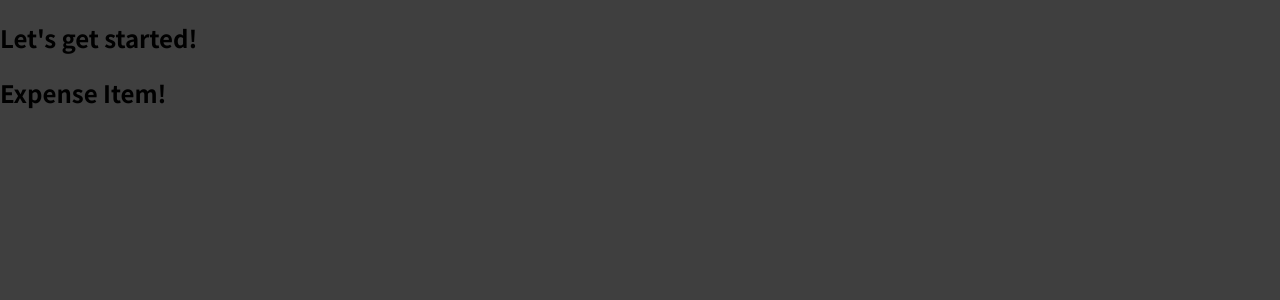
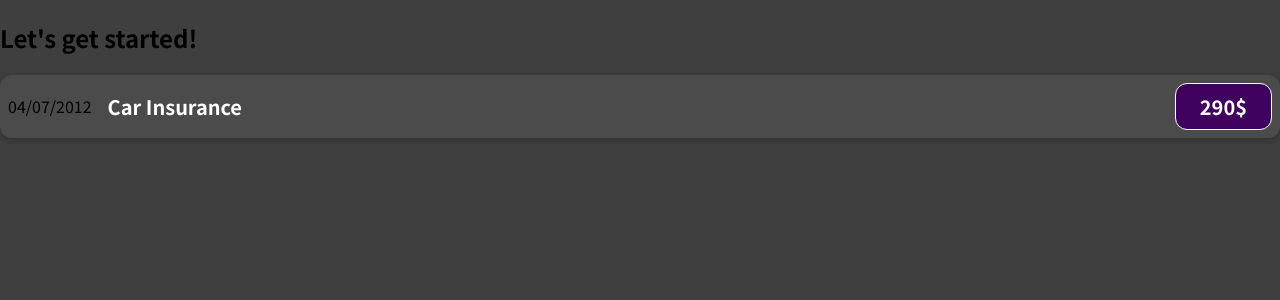
Before and after one commit to Dibss/react-expenses-list, a JavaScript app: page / in a window 1280 px wide. Shown: the top 300 px of the page. Built offline with nearby package versions, Linux system fonts and the light colour scheme.

Commit message:
expenseitem style (scss)

```diff
--- a/src/App.js
+++ b/src/App.js
@@ -1,4 +1,4 @@
-import ExpenseItem from "./components/ExpenseItem";
+import ExpenseItem from "./components/ExpenseItem/ExpenseItem";
 
 function App() {
   return (
--- a/src/components/ExpenseItem.js
+++ /dev/null
@@ -1,5 +0,0 @@
-function ExpenseItem(){
-  return <h2>Expense Item!</h2>
-}
-
-export default ExpenseItem;
--- /dev/null
+++ b/src/components/ExpenseItem/ExpenseItem.css
@@ -0,0 +1,51 @@
+.expense-item {
+  display: flex;
+  justify-content: space-between;
+  align-items: center;
+  box-shadow: 0 2px 8px rgba(0, 0, 0, 0.25);
+  padding: 0.5rem;
+  margin: 1rem 0;
+  border-radius: 12px;
+  background-color: #4b4b4b;
+}
+.expense-item__description {
+  display: flex;
+  flex-direction: column;
+  gap: 1rem;
+  align-items: flex-end;
+  flex-flow: column-reverse;
+  justify-content: flex-start;
+  flex: 1;
+}
+.expense-item__description h2 {
+  color: #3a3a3a;
+  font-size: 1rem;
+  flex: 1;
+  margin: 0 1rem;
+  color: white;
+}
+.expense-item__price {
+  font-size: 1rem;
+  font-weight: bold;
+  color: white;
+  background-color: #40005d;
+  border: 1px solid white;
+  padding: 0.5rem;
+  border-radius: 12px;
+}
+
+@media (min-width: 580px) {
+  .expense-item__description {
+    flex-direction: row;
+    align-items: center;
+    justify-content: flex-start;
+    flex: 1;
+  }
+  .expense-item__description h2 {
+    font-size: 1.25rem;
+  }
+  .expense-item__price {
+    font-size: 1.25rem;
+    padding: 0.5rem 1.5rem;
+  }
+}/*# sourceMappingURL=ExpenseItem.css.map */
--- /dev/null
+++ b/src/components/ExpenseItem/ExpenseItem.js
@@ -0,0 +1,15 @@
+import './ExpenseItem.css'
+
+function ExpenseItem() {
+  return (
+    <div className="expense-item">
+      <div>04/07/2012</div>
+      <div className="expense-item__description">
+        <h2>Car Insurance</h2>
+        <div className="expense-item__price">290$</div>
+      </div>
+    </div>
+  );
+}
+
+export default ExpenseItem;
--- /dev/null
+++ b/src/components/ExpenseItem/ExpenseItem.scss
@@ -0,0 +1,54 @@
+.expense-item {
+  display: flex;
+  justify-content: space-between;
+  align-items: center;
+  box-shadow: 0 2px 8px rgba(0, 0, 0, 0.25);
+  padding: 0.5rem;
+  margin: 1rem 0;
+  border-radius: 12px;
+  background-color: #4b4b4b;
+  &__description{
+    display: flex;
+    flex-direction: column;
+    gap: 1rem;
+    align-items: flex-end;
+    flex-flow: column-reverse;
+    justify-content: flex-start;
+    flex: 1;
+    h2{
+      color: #3a3a3a;
+      font-size: 1rem;
+      flex: 1;
+      margin: 0 1rem;
+      color: white;
+    }
+  }
+  &__price{
+    font-size: 1rem;
+    font-weight: bold;
+    color: white;
+    background-color: #40005d;
+    border: 1px solid white;
+    padding: 0.5rem;
+    border-radius: 12px;
+  }
+}
+
+@media (min-width: 580px) {
+
+  .expense-item{
+    &__description{
+      flex-direction: row;
+      align-items: center;
+      justify-content: flex-start;
+      flex: 1;
+      h2{
+        font-size: 1.25rem;
+      }
+    }
+    &__price{
+      font-size: 1.25rem;
+      padding: 0.5rem 1.5rem;
+    }
+  }
+}
```
Also changed, not shown: 2 other files (tests, documents, lock files or other folders).
